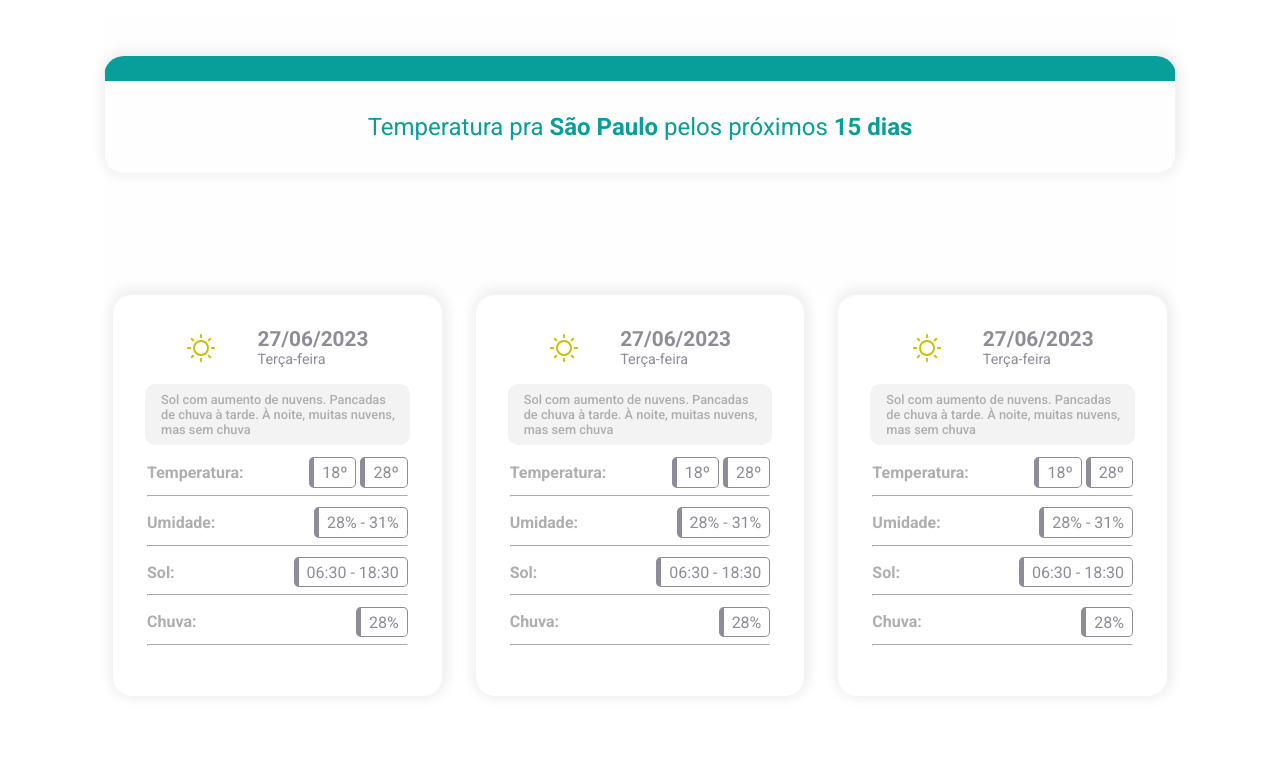
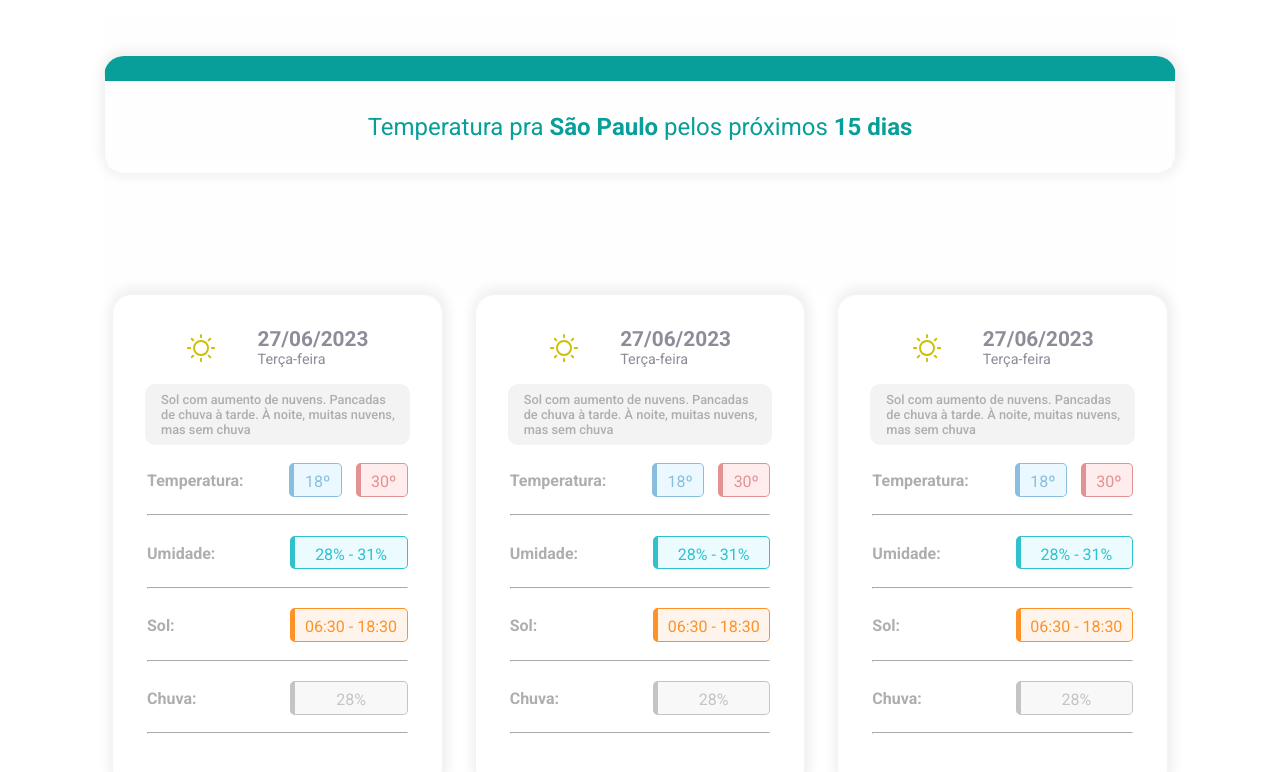
Before and after one commit to the-one-who-knoccks/Teste-Frontend-Culttivo, a React (Vite) app: page / in a window 1280 px wide. Shown: the top 772 px of the page. Built offline with nearby package versions, Linux system fonts and the light colour scheme.

Commit message:
:sparkles: estrutura do card atualizada

```diff
--- a/src/components/Carousel/index.tsx
+++ b/src/components/Carousel/index.tsx
@@ -1,5 +1,5 @@
 import { Sun } from 'phosphor-react'
-import { CarouselCard, CarouselContainer } from './styles'
+import { CarouselCard, CarouselContainer, ColorInfo } from './styles'
 
 export function Carousel() {
   return (
@@ -21,31 +21,45 @@
           <table>
             <tr>
               <h4>Temperatura:</h4>
+
+              <ColorInfo variant="min">
                 <td>
-                <span>18º</span> <span>28º</span>
+                  <span> 18º</span>
                 </td>
+              </ColorInfo>
+
+              <ColorInfo variant="max">
+                <td>
+                  <span> 30º</span>
+                </td>
+              </ColorInfo>
             </tr>
             <hr />
             <tr>
               <h4>Umidade:</h4>
-
+              <ColorInfo variant="umidade">
                 <td>
                   <span>28% - 31%</span>
                 </td>
+              </ColorInfo>
             </tr>
             <hr />
             <tr>
               <h4>Sol:</h4>
+              <ColorInfo variant="nascer/pordosol">
                 <td>
                   <span>06:30 - 18:30</span>
                 </td>
+              </ColorInfo>
             </tr>
             <hr />
             <tr>
               <h4>Chuva:</h4>
+              <ColorInfo variant="chuva">
                 <td>
                   <span>28%</span>
                 </td>
+              </ColorInfo>
             </tr>
             <hr />
           </table>
@@ -68,31 +82,45 @@
           <table>
             <tr>
               <h4>Temperatura:</h4>
+
+              <ColorInfo variant="min">
                 <td>
-                <span>18º</span> <span>28º</span>
+                  <span> 18º</span>
                 </td>
+              </ColorInfo>
+
+              <ColorInfo variant="max">
+                <td>
+                  <span> 30º</span>
+                </td>
+              </ColorInfo>
             </tr>
             <hr />
             <tr>
               <h4>Umidade:</h4>
-
+              <ColorInfo variant="umidade">
                 <td>
                   <span>28% - 31%</span>
                 </td>
+              </ColorInfo>
             </tr>
             <hr />
             <tr>
               <h4>Sol:</h4>
+              <ColorInfo variant="nascer/pordosol">
                 <td>
                   <span>06:30 - 18:30</span>
                 </td>
+              </ColorInfo>
             </tr>
             <hr />
             <tr>
               <h4>Chuva:</h4>
+              <ColorInfo variant="chuva">
                 <td>
                   <span>28%</span>
                 </td>
+              </ColorInfo>
             </tr>
             <hr />
           </table>
@@ -115,31 +143,45 @@
           <table>
             <tr>
               <h4>Temperatura:</h4>
+
+              <ColorInfo variant="min">
                 <td>
-                <span>18º</span> <span>28º</span>
+                  <span> 18º</span>
                 </td>
+              </ColorInfo>
+
+              <ColorInfo variant="max">
+                <td>
+                  <span> 30º</span>
+                </td>
+              </ColorInfo>
             </tr>
             <hr />
             <tr>
               <h4>Umidade:</h4>
-
+              <ColorInfo variant="umidade">
                 <td>
                   <span>28% - 31%</span>
                 </td>
+              </ColorInfo>
             </tr>
             <hr />
             <tr>
               <h4>Sol:</h4>
+              <ColorInfo variant="nascer/pordosol">
                 <td>
                   <span>06:30 - 18:30</span>
                 </td>
+              </ColorInfo>
             </tr>
             <hr />
             <tr>
               <h4>Chuva:</h4>
+              <ColorInfo variant="chuva">
                 <td>
                   <span>28%</span>
                 </td>
+              </ColorInfo>
             </tr>
             <hr />
           </table>
--- a/src/components/Carousel/styles.ts
+++ b/src/components/Carousel/styles.ts
@@ -11,11 +11,11 @@
   gap: 2rem;
 `
 
-interface CarouselCardProps {
-  variant?: 'green'
+interface ColorInfoProps {
+  variant?: 'min' | 'max' | 'umidade' | 'nascer/pordosol' | 'chuva'
 }
 
-export const CarouselCard = styled.div<CarouselCardProps>`
+export const CarouselCard = styled.div`
   background: ${(props) => props.theme.white};
   border-radius: 20px;
   padding: 2rem;
@@ -62,34 +62,68 @@
       display: flex;
       justify-content: space-between;
       align-items: self-start;
-      margin-bottom: 1.8rem;
+      margin-bottom: 2.3rem;
 
       h4 {
         color: ${(props) => props.theme['cinza-300']};
+        margin-top: 0.5rem;
       }
-
-      span {
-        border: 1px solid;
-        border-radius: 0.3rem;
-        padding: 0.3rem 0.5rem 0.3rem;
-        border-left-width: 0.35rem;
-
-      }
-
   }
 
   table hr {
 
     position: relative;
-    bottom: 1rem;
+    bottom: 1.2rem;
     border-color: ${(props) => props.theme['cinza-100']};
   }
 
 
+`
+
+export const ColorInfo = styled.span<ColorInfoProps>`
+  display: flex;
+  justify-content: center;
+  align-items: center;
+
+  border: 1px solid;
+  border-radius: 0.3rem;
+  padding: 0.5rem 0.5rem 0.3rem;
+  border-left-width: 0.35rem;
+  width: 45%;
 
   ${(props) =>
-    props.variant === 'green' &&
+    props.variant === 'max' &&
     css`
-      span: ${props.theme['green-500']};
+      background: ${(props) => props.theme['vermelho-100']};
+      color: ${(props) => props.theme['vermelho-200']};
+      width: 20%;
     `}
+  ${(props) =>
+    props.variant === 'min' &&
+    css`
+      background: ${(props) => props.theme['azul-100']};
+      color: ${(props) => props.theme['azul-300']};
+      margin-left: 2rem;
+      width: 20%;
+    `}
+    ${(props) =>
+    props.variant === 'umidade' &&
+    css`
+      background: ${(props) => props.theme['verde-300']};
+      color: ${(props) => props.theme['verde-200']};
+    `};
+
+  ${(props) =>
+    props.variant === 'nascer/pordosol' &&
+    css`
+      background: ${(props) => props.theme['laranja-100']};
+      color: ${(props) => props.theme['laranja-200']};
+    `};
+
+  ${(props) =>
+    props.variant === 'chuva' &&
+    css`
+      background: ${(props) => props.theme['cinza-600']};
+      color: ${(props) => props.theme['cinza-700']};
+    `};
 `
--- a/src/styles/themes/default.ts
+++ b/src/styles/themes/default.ts
@@ -6,15 +6,25 @@
   'cinza-300': '#aeaeae',
   'cinza-400': '#8D8D99',
   'cinza-500': '#7C7C8A',
-  'cinza-600': '#323238',
-  'cinza-700': '#29292E',
-  'cinza-800': '#202024',
-  'cinza-900': '#121214',
+
+  'cinza-600': '#f8f8f8',
+  'cinza-700': '#c4c4c4',
 
   'verde-100': '#089e99',
-  'verde-500': '#00875F',
-  'verde-700': '#015F43',
+  'verde-200': '#2ec2cc',
+  'verde-300': '#ecfbff',
 
+  'azul-100': '#ecf8ff',
+  'azul-200': '#ecfaff',
+
+  'azul-300': '#88bfdf',
+  'azul-400': '#57bdde',
+
+  'laranja-100': '#fff4ec',
+  'laranja-200': '#fe9227',
+
+  'vermelho-100': '#ffecec',
+  'vermelho-200': '#e29292',
   'vermelho-300': '#F75A68',
   'vermelho-500': '#AB222E',
   'vermelho-700': '#7A1921',
```
Lines whose indentation alone changed are shown as unchanged.
